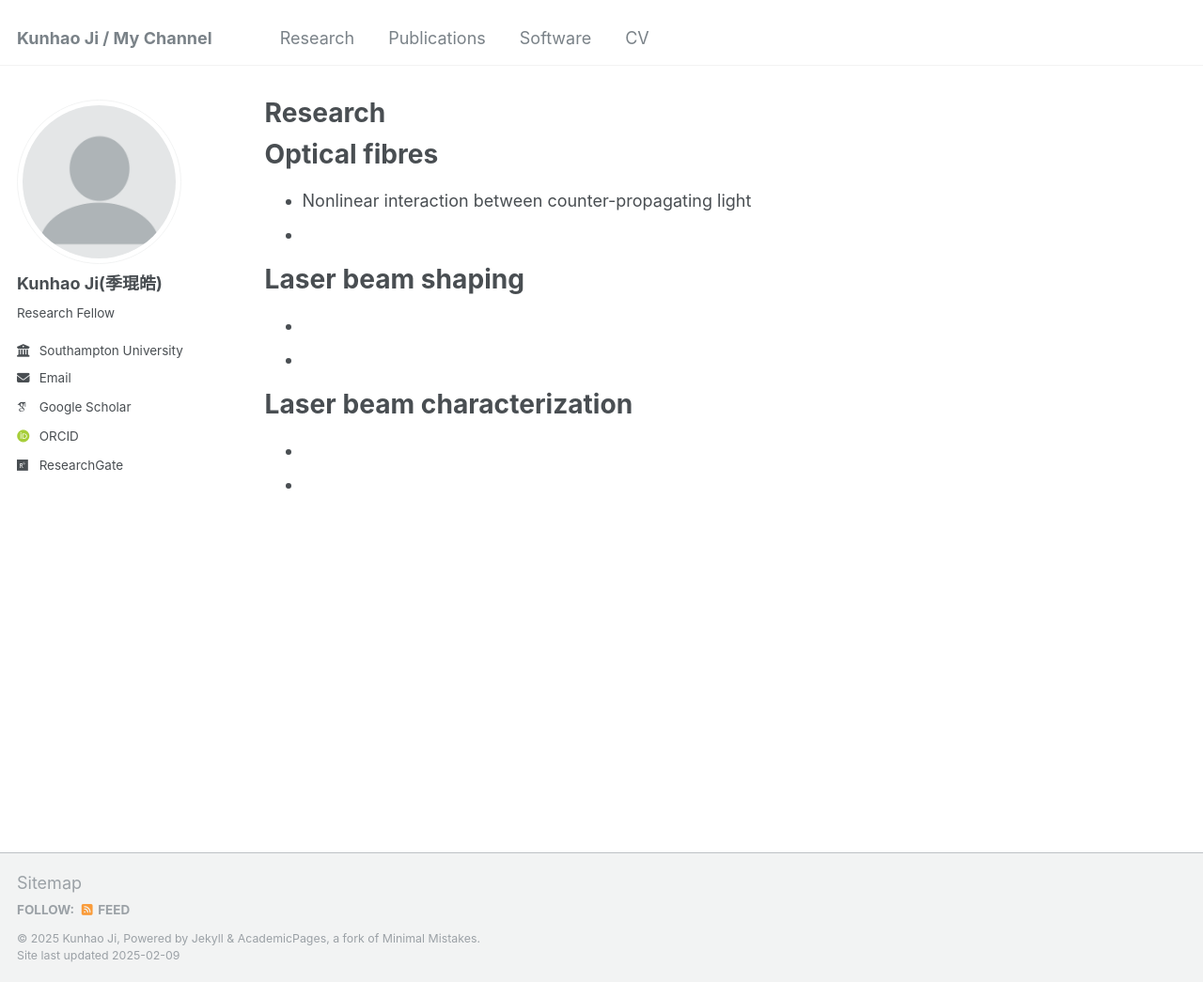
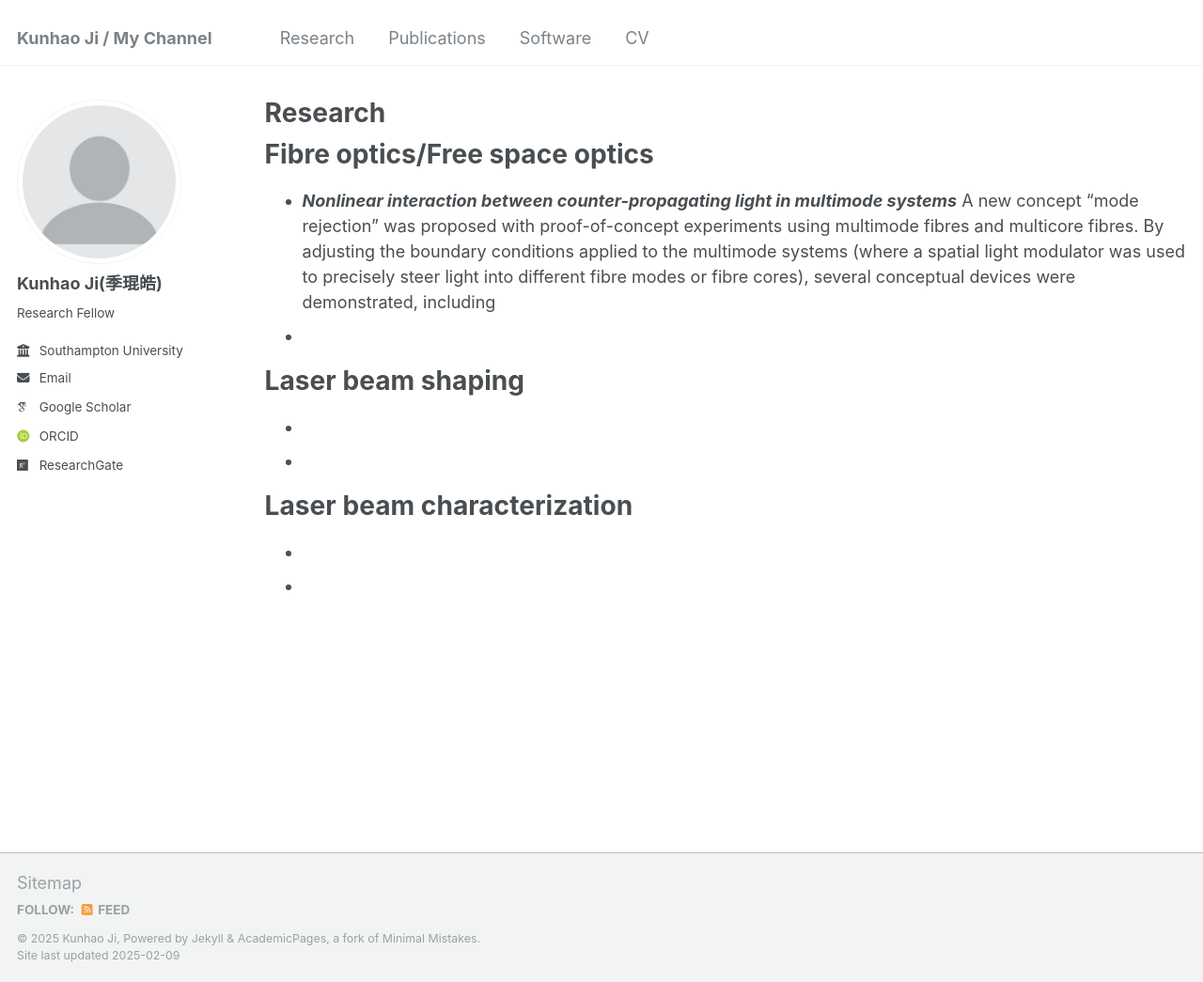
Before and after one commit to kjlight/kjlight.github.io, a Jekyll site: the page built from _pages/research.md, in a window 1280 px wide and 1045 px high. Shown: the whole window at 94% size. Built offline with Jekyll 4.4.1, drawn with Linux system fonts in a browser that asks for light colours; some web fonts are replaced.

Commit message:
Update research.md

```diff
--- a/_pages/research.md
+++ b/_pages/research.md
@@ -9,10 +9,10 @@ redirect_from:
 
 {% include base_path %}
 
-
-Optical fibres
+Fibre optics/Free space optics
 ======
-* Nonlinear interaction between counter-propagating light
+* _**Nonlinear interaction between counter-propagating light in multimode systems**_
+  A new concept "mode rejection" was proposed with proof-of-concept experiments using multimode fibres and multicore fibres. By adjusting the boundary conditions applied to the multimode systems (where a spatial light modulator was used to precisely steer light into different fibre modes or fibre cores), several conceptual devices were demonstrated, including
 *
 
 
```
